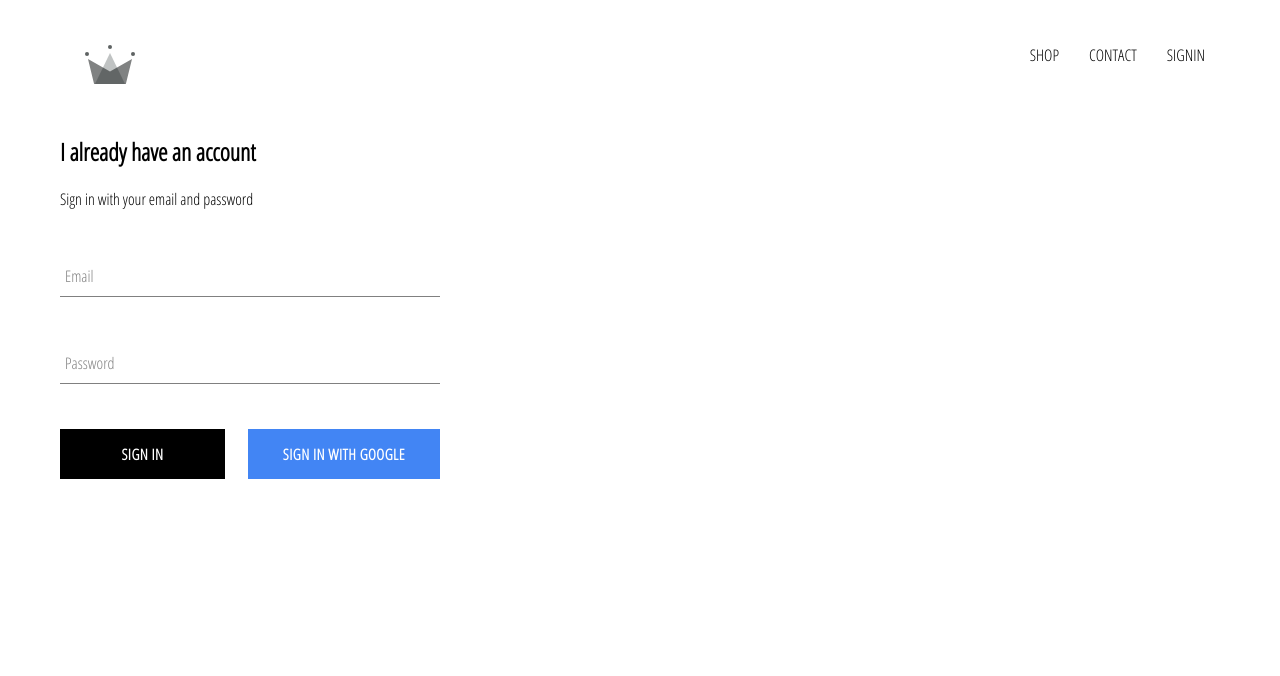
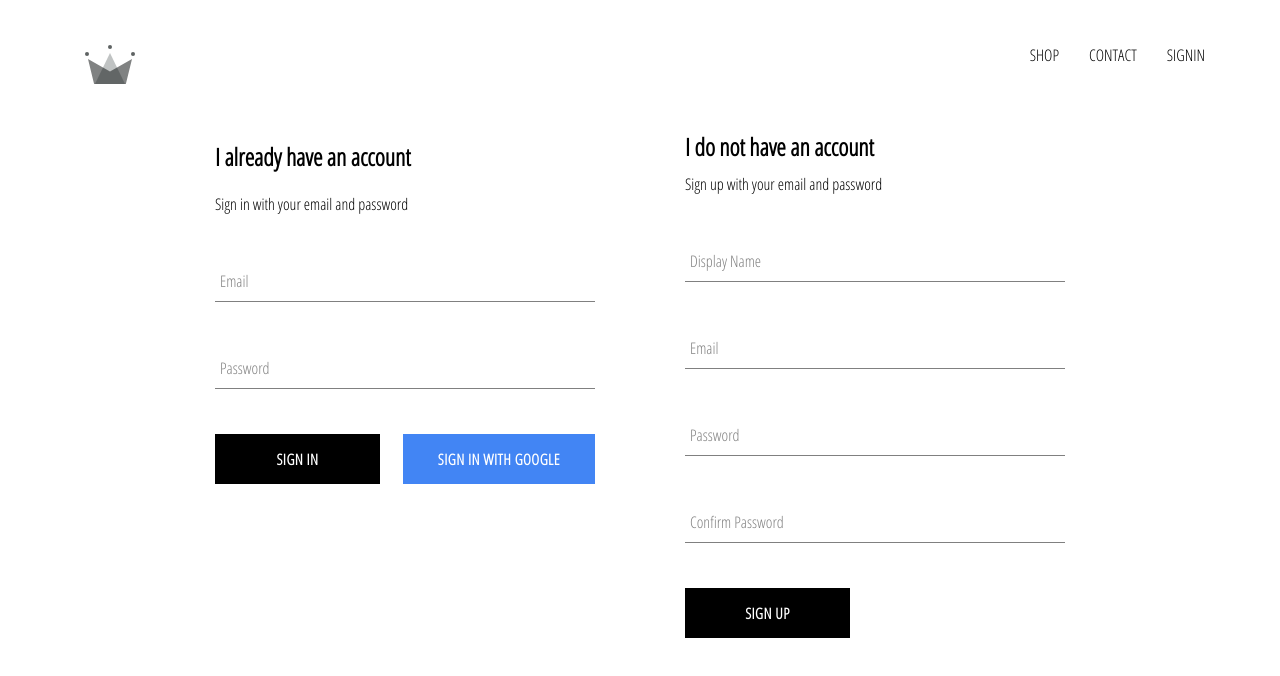
Before and after one commit to ConnectWithNoor/crwn-clothing, a React (Create React App) app: page /signin in a window 1280 px wide. Shown: the top 676 px of the page. Built offline with nearby package versions, Linux system fonts and the light colour scheme; no server answers.

Commit message:
created: signup component and implimented firebase email n pass login

```diff
--- /dev/null
+++ b/firestore.indexes.json
@@ -0,0 +1,4 @@
+{
+  "indexes": [],
+  "fieldOverrides": []
+}
--- a/src/App.js
+++ b/src/App.js
@@ -4,18 +4,32 @@ import Homepage from './pages/homepage/homepage.component';
 import ShopPage from './pages/shop/shop.component';
 import Header from './components/header/header.component';
 import SignInAndSignUp from './pages/signin-and-signup/signin-and-signup.compoent';
-import { auth } from './firebase/fireabase.utils';
+import { auth, createUserProfileDocument } from './firebase/fireabase.utils';
 
 import './App.css';
 
 function App() {
   const [currentUser, setCurrentUser] = useState(null);
+  useEffect(() => {
+    const unsubscribe = auth.onAuthStateChanged(async (userAuth) => {
+      if (!userAuth) {
+        setCurrentUser(null);
+        return;
+      }
 
-  useEffect(() => {
-    const unsubscribe = auth.onAuthStateChanged((user) => setCurrentUser(user));
+      const userAuthRef = await createUserProfileDocument(userAuth);
+      userAuthRef.onSnapshot((snap) => {
+        setCurrentUser({
+          id: snap.id,
+          ...snap.data(),
+        });
+      });
+    });
 
     return () => unsubscribe();
   }, []);
+
+  console.log(currentUser);
 
   return (
     <>
--- a/src/components/sign-in/sign-in.styles.scss
+++ b/src/components/sign-in/sign-in.styles.scss
@@ -10,4 +10,8 @@
     display: flex;
     justify-content: space-between;
   }
+
+  .error {
+    color: rgba(34, 36, 36, 0.067);
+  }
 }
--- a/src/components/sign-up/sign-up.component.jsx
+++ b/src/components/sign-up/sign-up.component.jsx
@@ -0,0 +1,93 @@
+import React, { useState } from 'react';
+import FormInput from '../form-input/form-input.component';
+import CustomButton from '../custom-button/custom-button.component';
+
+import {
+  auth,
+  createUserProfileDocument,
+} from '../../firebase/fireabase.utils';
+
+import './sign-up.styles.scss';
+
+const SignUp = () => {
+  const [displayName, setDisplayName] = useState('');
+  const [email, setEmail] = useState('');
+  const [password, setPassword] = useState('');
+  const [confirmPassword, setConfirmPassword] = useState('');
+  const [error, setError] = useState(null);
+
+  const setInitialState = () => {
+    setDisplayName('');
+    setEmail('');
+    setPassword('');
+    setConfirmPassword('');
+    setError(null);
+  };
+
+  const handleSubmit = async (e) => {
+    e.preventDefault();
+    if (password !== confirmPassword) {
+      setError('Password must match');
+      return;
+    }
+
+    try {
+      const { user } = await auth.createUserWithEmailAndPassword(
+        email,
+        password
+      );
+      await createUserProfileDocument(user, { displayName });
+      setInitialState();
+    } catch (error) {
+      setError(error.message);
+      console.error(error);
+    }
+  };
+  return (
+    <div className='sign-up'>
+      <h2 className='title'>I do not have an account</h2>
+      <span>Sign up with your email and password</span>
+      <form className='sign-up-form' onSubmit={handleSubmit}>
+        <FormInput
+          type='text'
+          name='displayName'
+          value={displayName}
+          onChange={(e) => setDisplayName(e.target.value)}
+          label='Display Name'
+          required
+        />
+
+        <FormInput
+          type='email'
+          name='email'
+          value={email}
+          onChange={(e) => setEmail(e.target.value)}
+          label='Email'
+          required
+        />
+
+        <FormInput
+          type='password'
+          name='password'
+          value={password}
+          onChange={(e) => setPassword(e.target.value)}
+          label='Password'
+          required
+        />
+
+        <FormInput
+          type='password'
+          name='confirmPassword'
+          value={confirmPassword}
+          onChange={(e) => setConfirmPassword(e.target.value)}
+          label='Confirm Password'
+          required
+        />
+        {error && <p className='error'>{error}</p>}
+        <CustomButton type='submit'>Sign up</CustomButton>
+      </form>
+    </div>
+  );
+};
+
+export default SignUp;
--- a/src/components/sign-up/sign-up.styles.scss
+++ b/src/components/sign-up/sign-up.styles.scss
@@ -0,0 +1,15 @@
+.sign-up {
+  display: flex;
+  flex-direction: column;
+  width: 380px;
+
+  .title {
+    margin: 10px 0;
+  }
+}
+
+.error {
+  margin-bottom: 10px;
+  font-weight: 800;
+  color: black;
+}
--- a/src/firebase/fireabase.utils.js
+++ b/src/firebase/fireabase.utils.js
@@ -24,3 +24,27 @@ export const auth = firebase.auth();
 export const firestore = firebase.firestore();
 export const signInWithGoogle = () => auth.signInWithPopup(provider);
 export default firebase;
+export const createUserProfileDocument = async (userAuth, additioanl) => {
+  if (!userAuth) return;
+
+  const userRef = firestore.doc(`users/${userAuth.uid}`);
+  const userSnapshop = await userRef.get();
+
+  if (!userSnapshop.exists) {
+    const { displayName, email } = userAuth;
+    const createdAt = new Date();
+
+    try {
+      await userRef.set({
+        displayName,
+        email,
+        createdAt,
+        ...additioanl,
+      });
+    } catch (error) {
+      console.log('error creating user', error.message);
+    }
+  }
+
+  return userRef;
+};
--- a/src/pages/signin-and-signup/signin-and-signup.compoent.jsx
+++ b/src/pages/signin-and-signup/signin-and-signup.compoent.jsx
@@ -1,6 +1,7 @@
 import React from 'react';
 
 import SignIn from '../../components/sign-in/sign-in.component';
+import SignUp from '../../components/sign-up/sign-up.component';
 
 import './signin-and-signup.styles.scss';
 
@@ -8,6 +9,7 @@ const SignInAndSignUp = () => {
   return (
     <div className='sign-in-and-sign-up'>
       <SignIn />
+      <SignUp />
     </div>
   );
 };
--- a/src/pages/signin-and-signup/signin-and-signup.styles.scss
+++ b/src/pages/signin-and-signup/signin-and-signup.styles.scss
@@ -0,0 +1,6 @@
+.sign-in-and-sign-up {
+  width: 850px;
+  display: flex;
+  justify-content: space-between;
+  margin: 30px auto;
+}
```
Also changed, not shown: firebase.json, 2 other files (tests, documents, lock files or other folders).
